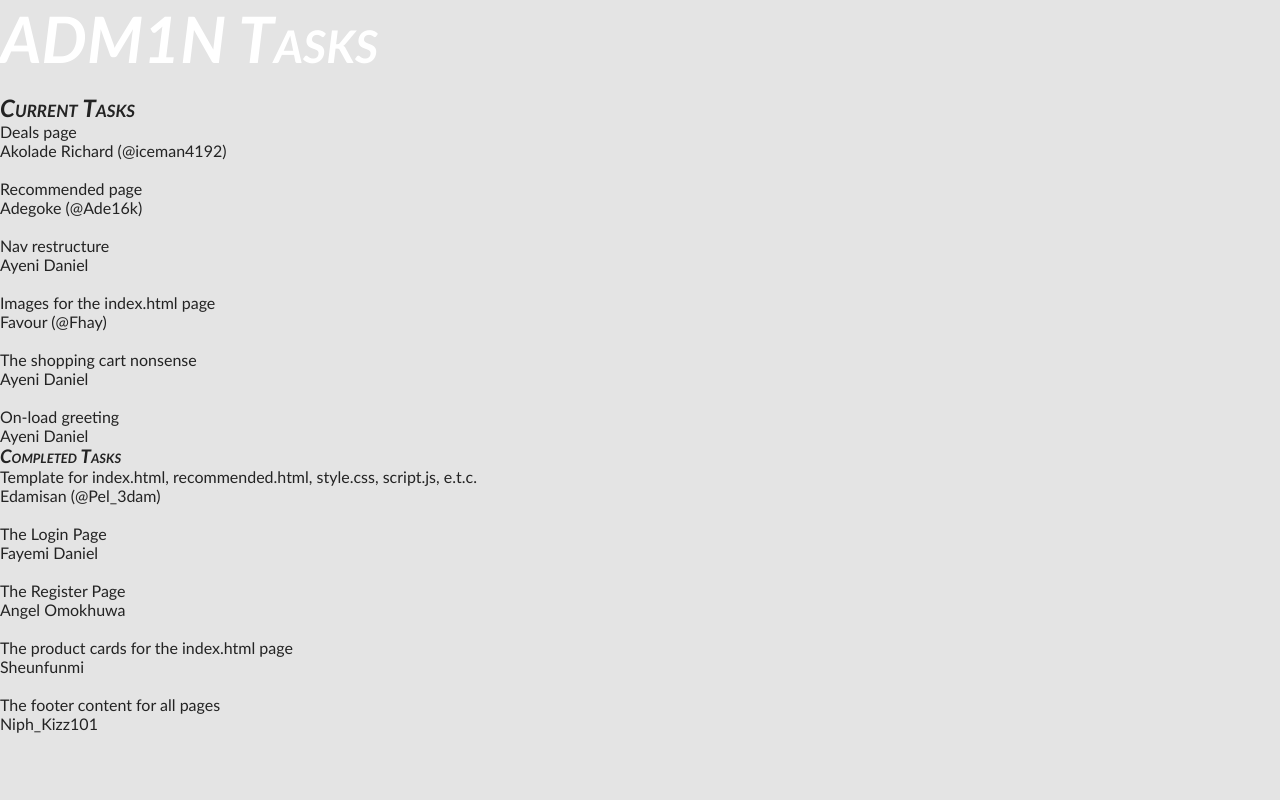
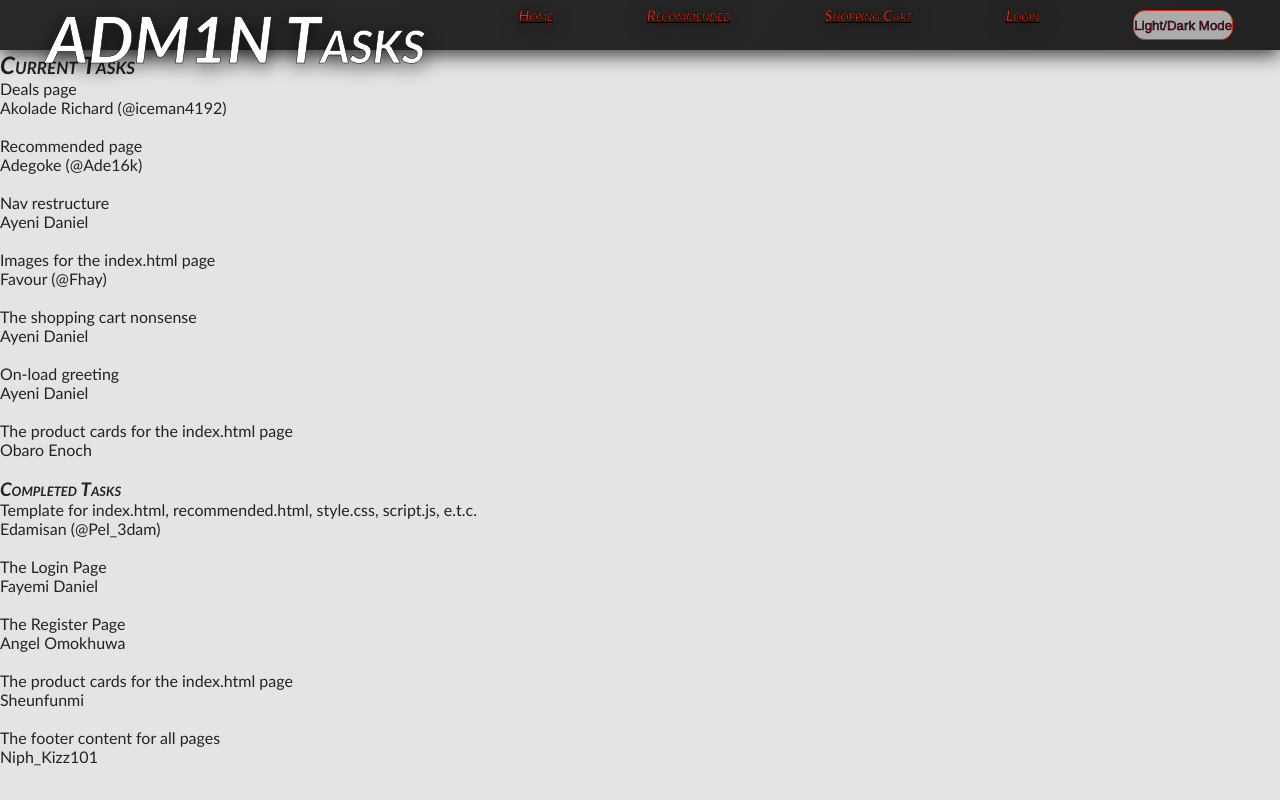
Before and after one commit to Pel-Edam/Everest_Tech, a plain HTML site: page adminindex.html in a window 1280 px wide. Drawn offline with Linux system fonts and the light colour scheme.

Commit message:
task for O.Enoch

```diff
--- a/adminindex.html
+++ b/adminindex.html
@@ -19,7 +19,15 @@
     </style>
 </head>
 <body>
+        <header class="header">
     <h1 class="first-text">ADM1N Tasks</h1>
+            <a class="nav-link" href="#">Home</a>
+            <a class="nav-link" href="#">Recommended</a>
+            <a class="nav-link" href="#">Shopping Cart</a>
+            <a class="nav-link" href="login.html">Login</a>
+            <button class="to-cart" onclick="toggleDarkMode()">Light/Dark Mode</button>
+        </nav>
+    </header>
     <h2 class="about">Current Tasks</h2>
 <div>
     <dd>Deals page</dd>
@@ -39,6 +47,10 @@
     <br>
     <dd>On-load greeting</dd>
     <dt>Ayeni Daniel</dt>
+    <br>
+    <dd>The product cards for the index.html page</dd>
+    <dt>Obaro Enoch</dt>
+    <br>
 </div>
 <h3 class="about">Completed Tasks</h3>
 <div>
@@ -57,6 +69,6 @@
     <dd>The footer content for all pages</dd>
     <dt>Niph_Kizz101</dt>
 </div>
-
+<script type="text/javascript" src="js/script.js"></script>
 </body>
 </html>
```
